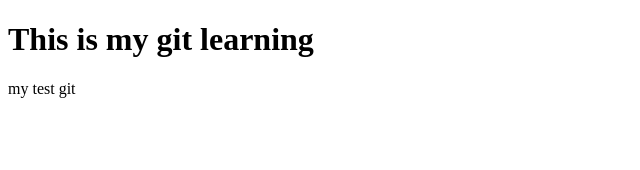
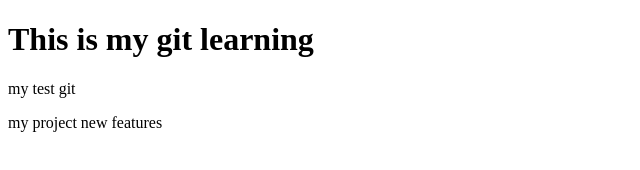
Before and after one commit to Nasariyagit/sample01, a plain HTML site: page index.html in a window 1280 px wide. Shown: the whole page, without its empty margins (0-640 px from the left). Drawn offline with Linux system fonts and the light colour scheme.

Commit message:
i added 1 feature

```diff
--- a/index.html
+++ b/index.html
@@ -4,10 +4,12 @@
   <meta charset="UTF-8">
   <meta name="viewport" content="width=device-width, initial-scale=1.0">
   <title>Document</title>
+
 </head>
 <body>
   <h1>This is my git learning</h1>
   <p>my test git</p>
+  <p>my project new features</p>
 
 </body>
 </html>
```
